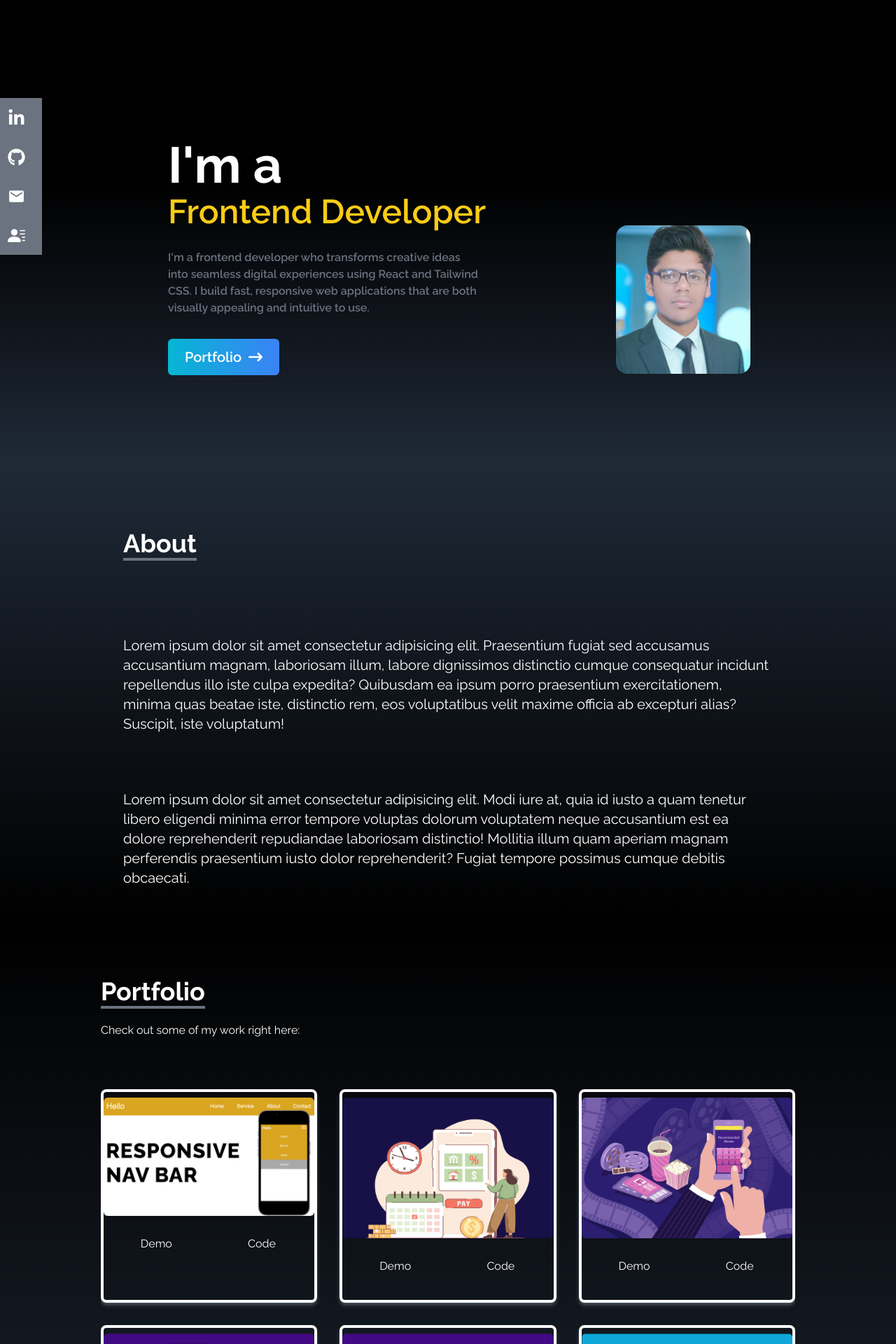
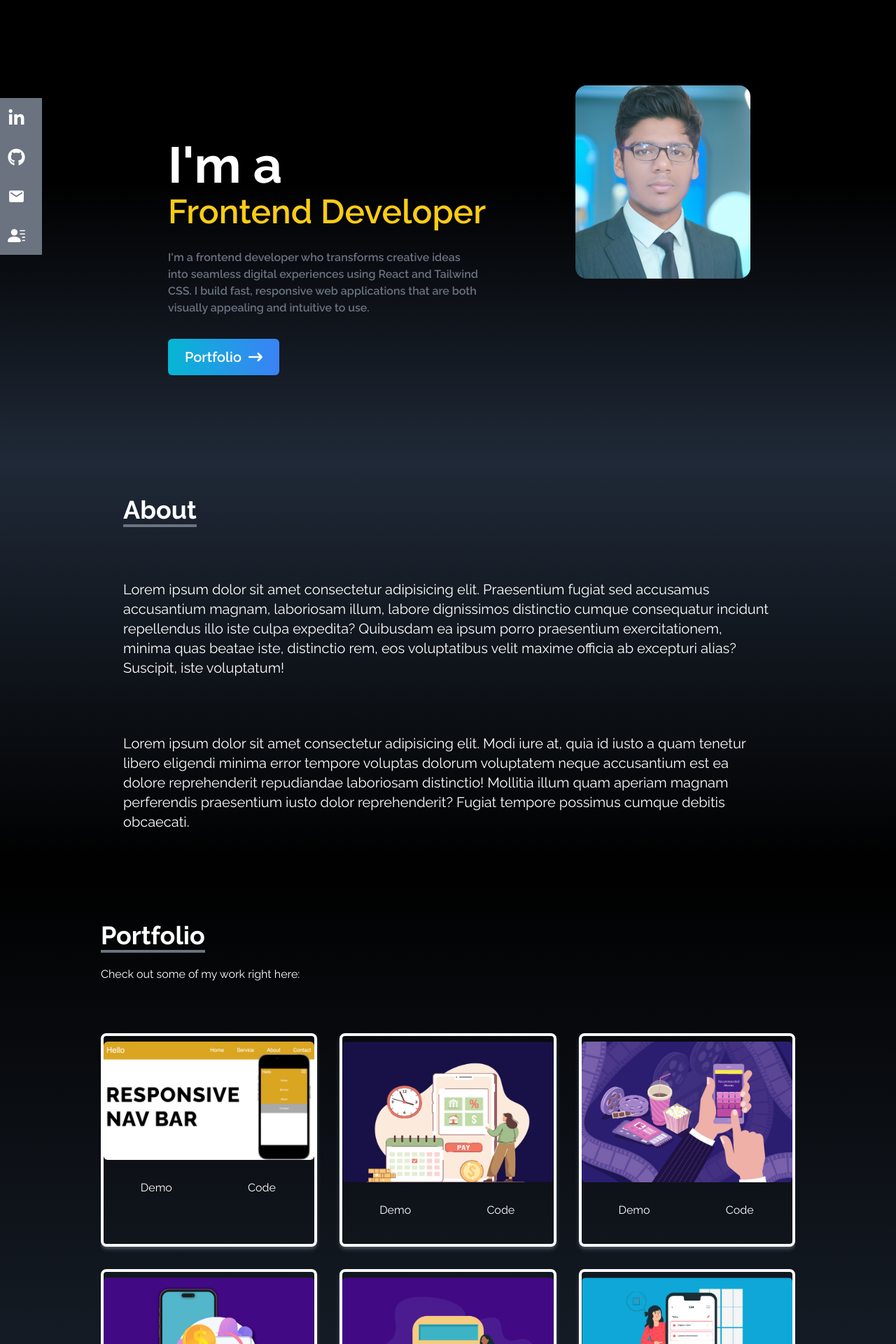
Before and after one commit to WDK50/InternInelligence_Portfolio, a React (Vite) app: page / in a window 1280 px wide. Shown: the part 140-2060 px from the top of the page at 70% size. Built offline with nearby package versions, Linux system fonts and the light colour scheme.

Commit message:
Update  Portfolio

```diff
--- a/src/App.jsx
+++ b/src/App.jsx
@@ -12,11 +12,13 @@ const App = () => {
   return (
     <>
       <Navbar/>
+      <div className=''>
       <Home  />
       <About />
       <Portfolio/>
       <Experience/>
       <Contact/>
+      </div>
 
       <SocialLinks/>
     </>
--- a/src/components/About.jsx
+++ b/src/components/About.jsx
@@ -4,11 +4,11 @@ import '../../src/index.css'
 import Reveal from "./Reveal";
 const About = () => {
   return (
-    <div name='about' className="w-full  h-fit pt-12
+    <div name='about' className="w-full md:px-12 bg:pt-4 h-fit pt-0
  bg-gradient-to-b from-gray-800 to-black text-white">
     <Reveal>
       <div className="max-w-screen-lg w-full h-full p-12 flex flex-col justify-center mx-auto ">
-      <div className="pb-8">
+      <div className="pb-0">
         <p className="text-4xl font-bold inline border-b-4 border-gray-500 ">About</p>
       </div>
       <p className="text-xl mt-20">Lorem ipsum dolor sit amet consectetur adipisicing elit. Praesentium fugiat sed accusamus accusantium magnam, laboriosam illum, labore dignissimos distinctio cumque consequatur incidunt repellendus illo iste culpa expedita? Quibusdam ea ipsum porro praesentium exercitationem, minima quas beatae iste, distinctio rem, eos voluptatibus velit maxime officia ab excepturi alias? Suscipit, iste voluptatum!</p><br/><br />
--- a/src/components/Contact.jsx
+++ b/src/components/Contact.jsx
@@ -4,9 +4,10 @@ import Reveal from "./Reveal";
 
 const Contact = () => {
   return (
-    <div name='contact' className="w-full min-h-screen pt-32 bg-gradient-to-b from-black to-gray-800 text-white">
+    <div name='contact' className="w-full  px-2 bg:px-0  md:px-16 min-h-screen pt-32 bg-gradient-to-b from-black to-gray-800 text-white">
       <div className="max-w-screen-lg w-full h-full p-4 flex flex-col justify-center mx-auto">
         <Reveal>
+
         <div className="pb-8">
           <p className="text-4xl font-bold inline border-b-4 border-gray-500">Contact</p>
           <p className="py-6">Fill this form to contact with me:</p>
--- a/src/components/Experience.jsx
+++ b/src/components/Experience.jsx
@@ -62,7 +62,7 @@ const Experience = () => {
     }
   ]
   return (
-    <div name='experiences' className="w-full h-fit pt-20 block
+    <div name='experiences' className="w-full md:px-16 bg:px-4 h-fit pt-20 block
  bg-gradient-to-b from-gray-800 to-black">
       <div className="max-w-screen-lg w-full h-full p-4 flex flex-col justify-center mx-auto text-white">
       <Reveal>
--- a/src/components/Home.jsx
+++ b/src/components/Home.jsx
@@ -12,11 +12,12 @@ const Home = () => {
     <Reveal>
       <div
         id="home"
-        className="h-screen reveal w-full bg-gradient-to-b from-black via-black to-gray-800 pt-12 "
+        className="h-screen reveal bg:mb-0 w-full bg-gradient-to-b from-black via-black to-gray-800 pt-12 "
       >
-        <div className="max-w-screen-lg  mx-auto h-full px-5 sm:px-10 md:px-20 flex flex-col md:flex-row  items-center justify-between ">
-          <div className="flex wrapper flex-col justify-center h-full md:w-full space-y-6   -mt-12">
-            <h1 className="text-5xl content md:text-left text-center sm:text-7xl font-bold text-white">
+        <div className="max-w-screen-lg bg:mb-0 bg:-mt-72 mx-auto h-full px-5 sm:px-10 md:px-20 flex flex-col md:flex-row  items-center justify-between ">
+          <div className="flex wrapper flex-col  justify-center h-full md:w-full space-y-6 bg:-mt-2 -mt-12">
+
+            <h1 className="text-5xl bg:-mt-[1024px] content md:text-left text-center sm:text-7xl font-bold text-white">
               I'm a
               <ol className="md:text-5xl text-3xl md:text-left text-center font-semibold text-yellow-400">
                 <li>
@@ -53,11 +54,11 @@ const Home = () => {
               </Link>
             </div>
           </div>
-          <div className="w-1/2 md:w-full ml-24 flex items-center justify-center md:justify-end mt-20 md:mt-0">
+          <div className="w-1/2 img md:w-full bg:w-full  flex items-center justify-center md:justify-end mt-12 md:-mt-12">
             <img
               src={Profile}
               alt="My Profile"
-              className="rounded-2xl w-[250px] md:w-1/4 md:mt-72  h-auto object-cover"
+              className="rounded-2xl w-[250px] bg:w-1/4 bg:-mr-6  h-auto object-cover"
             />
           </div>
         </div>
--- a/src/components/Portfolio.jsx
+++ b/src/components/Portfolio.jsx
@@ -36,7 +36,7 @@ const Portfolio = () => {
         }
     ]
   return (
-    <div name='portfolio' className="w-full pt-16 bg-gradient-to-b from-black to-gray-800 text-white md:h-fit
+    <div name='portfolio' className="w-full md:px-16 bg:px-2 pt-16 bg-gradient-to-b from-black to-gray-800 text-white md:h-fit
 ">
       <div className="flex flex-col mx-auto p-4 w-full h-full justify-center max-w-screen-lg">
         <Reveal>
--- a/tailwind.config.js
+++ b/tailwind.config.js
@@ -6,9 +6,12 @@ export default {
   ],
   theme: {
     extend: {
-      fontFamily:{
+      fontFamily: {
         signature: ["Great Vibes"]
-      }
+      },
+      screens: {
+        'bg': { 'min': '768px', 'max': '1042px' },
+      },
     },
   },
   plugins: [],
```
